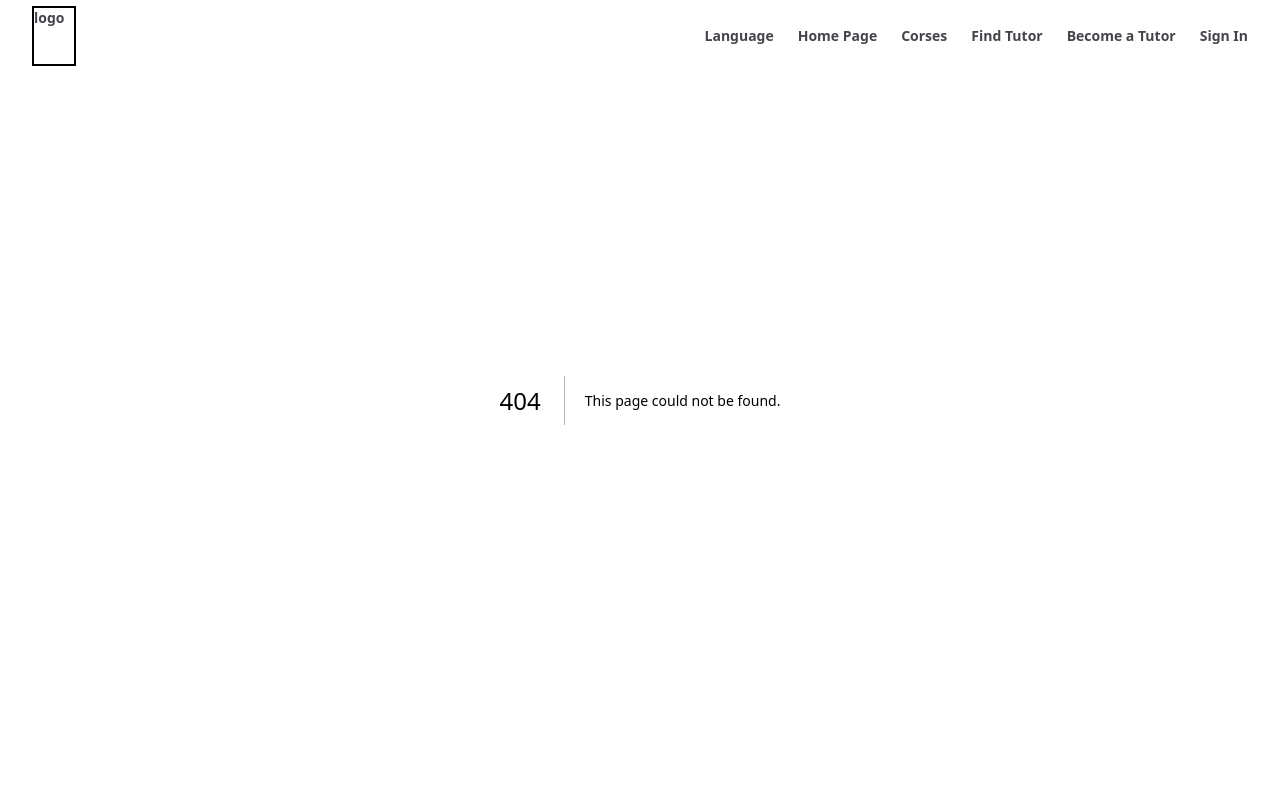
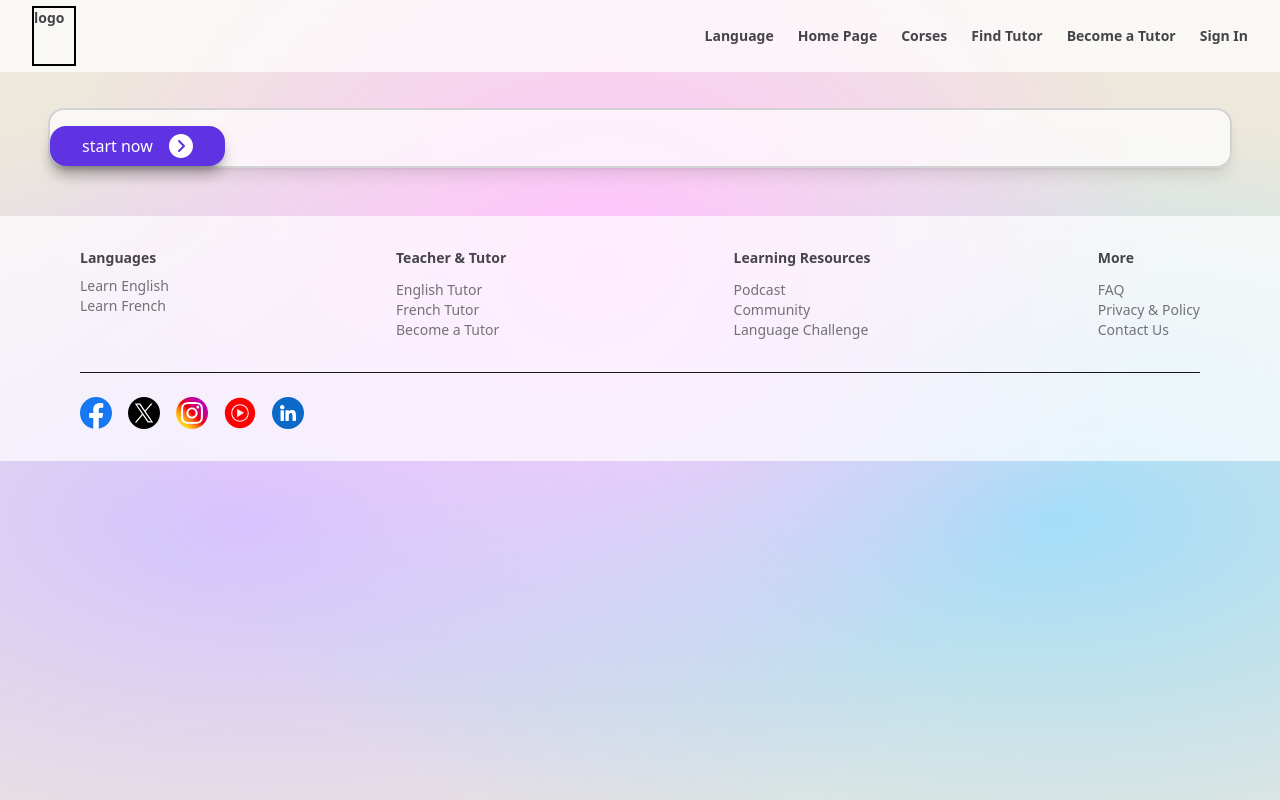
Before and after one commit to erfan2220/learningEnglish-Front, a Next.js app in the folder learning/: page /signin in a window 1280 px wide. Before the commit this address had no page. Shown: the top 800 px of the page. Built offline with nearby package versions, Linux system fonts and the light colour scheme.

Commit message:
feat: Button component created

```diff
--- /dev/null
+++ b/learning/app/signin/page.tsx
@@ -0,0 +1,12 @@
+import SignIn from "@/components/SignIn/SignIn";
+import React from "react";
+
+const SignInPage = () => {
+  return (
+    <div>
+      <SignIn />
+    </div>
+  );
+};
+
+export default SignInPage;
--- a/learning/components/Button/Button.tsx
+++ b/learning/components/Button/Button.tsx
@@ -1,7 +1,52 @@
 import React from "react";
+import Image, { StaticImageData } from "next/image";
+import buttonIcon from "../../assets/icons/arrowWhite.svg";
 
-const Button = () => {
-  return <div>Button</div>;
+interface ButtonProps {
+  type: "button" | "submit" | "reset";
+  label: string;
+  widthBtn?: string;
+  colorBtn?: string; // رنگ اصلی دکمه
+  colorBtnText?: string; // رنگ متن دکمه
+  colorBtnBorder?: string;
+  colorBtnHover?: string; // رنگ دکمه  hover
+  colorBtnActive?: string; // رنگ دکمه   active
+  btnIcon?: StaticImageData;
+  onclick?: () => void;
+}
+
+const Button: React.FC<ButtonProps> = ({
+  type,
+  label,
+  widthBtn,
+  colorBtn = "bg-[#5F33E1]",
+  colorBtnText = "text-white",
+  colorBtnBorder = "border-[#5F33E1]",
+  colorBtnHover = "hover:bg-[#35129D]",
+  colorBtnActive = "active:bg-[#9571FF]",
+  btnIcon = buttonIcon,
+  onclick,
+}) => {
+  return (
+    <div>
+      <button
+        className={`rounded-2xl flex gap-4 items-center justify-center px-8 py-2 shadow-lg shadow-black/30 hover:cursor-pointer mt-4 font-medium ${colorBtn} ${colorBtnText} ${colorBtnHover} ${colorBtnActive}`}
+        type={type}
+        style={{
+          width: widthBtn,
+          backgroundColor: colorBtn,
+          color: colorBtnText,
+          border: colorBtnBorder,
+        }}
+        onClick={onclick}
+      >
+        <p>{label}</p>
+        {btnIcon && (
+          <Image src={btnIcon} alt="button icon" width={24} height={24} />
+        )}
+      </button>
+    </div>
+  );
 };
 
 export default Button;
--- a/learning/components/LandingPage/LandingPage.tsx
+++ b/learning/components/LandingPage/LandingPage.tsx
@@ -13,6 +13,7 @@ import FeatureItemLandingPage from "../FeatureItemLandingPage/FeatureItemLanding
 import { featuresData } from "@/constant/features";
 import { becomeTutorData, becomeTutorListData } from "@/constant/becomeTutor";
 import Slide from "../Slide/Slide";
+import Button from "../Button/Button";
 
 const LandingPage = () => {
   return (
@@ -26,12 +27,15 @@ const LandingPage = () => {
               <h1 className="text-[#5C5A60] text-2xl md:text-4xl font-bold mb-4">
                 Speak Confidently, Learn Naturally
               </h1>
+              <div className="mb-10">
                 {featuresData.map((feature) => (
                   <FeatureItemLandingPage
                     key={feature.id}
                     detail={feature.text}
                   />
                 ))}
+              </div>
+              <Button label={"start now"} type="button" />
             </div>
 
             <div className="w-full md:w-1/2">
@@ -73,7 +77,7 @@ const LandingPage = () => {
 
       {/* ////////////////////////tutor cart section////////////////////// */}
 
-      <Layout marginTop={10}>
+      <Layout>
         <Slide />
       </Layout>
 
@@ -131,13 +135,15 @@ const LandingPage = () => {
             <p className="text-[#5C5A60] text-sm md:text-base font-semibold mt-4">
               {becomeTutorData.text}
             </p>
-            <ul className="text-[#5C5A60] text-sm md:text-base mt-4">
+            <ul className="text-[#5C5A60] text-sm md:text-base mt-4 mb-6">
               {becomeTutorListData.map((data) => (
                 <li key={data.id} className="list-disc ml-4 md:ml-8">
                   {data.text}
                 </li>
               ))}
             </ul>
+
+            <Button type="button" label={"become a tutor"} />
           </div>
 
           <div className="hidden md:block md:w-1/2">
--- a/learning/components/Layout/Layout.tsx
+++ b/learning/components/Layout/Layout.tsx
@@ -1,9 +1,9 @@
 import React from "react";
 
-const Layout = ({ children, marginTop = 10 }) => {
+const Layout = ({ children, marginTop = "mt-10" }) => {
   return (
     <div
-      className={`bg-white/70 border-[#D2D2D2] border-2 rounded-2xl shadow-lg mt-${marginTop}`}
+      className={`bg-white/70 border-[#D2D2D2] border-2 rounded-2xl shadow-lg ${marginTop}`}
     >
       {children}
     </div>
--- /dev/null
+++ b/learning/components/SignIn/SignIn.tsx
@@ -0,0 +1,20 @@
+import React from "react";
+import Button from "../Button/Button";
+
+import Layout from "../Layout/Layout";
+
+const SignIn = () => {
+  return (
+    <div className="p-6 md:p-12 max-w-[1320px] mx-auto">
+      <div className="mt-[60px]">
+        <Layout>
+          <form>
+            <Button type="button" label={"start now"} />
+          </form>
+        </Layout>
+      </div>
+    </div>
+  );
+};
+
+export default SignIn;
--- a/learning/components/TutorCart/TutorCart.tsx
+++ b/learning/components/TutorCart/TutorCart.tsx
@@ -3,6 +3,7 @@ import React from "react";
 import Image from "next/image";
 import Country from "../Country/Country";
 import Link from "next/link";
+import Button from "../Button/Button";
 
 const TutorCart = ({ tutorData }: { tutorData: TutorData }) => {
   return (
@@ -35,6 +36,8 @@ const TutorCart = ({ tutorData }: { tutorData: TutorData }) => {
           <p className="font-semibold text-[#5C5A60] text-sm">Price</p>
           <p className="font-bold text-lg text-[#45444A]">{tutorData.price}</p>
         </div>
+
+        <Button type="button" label={"try now"} widthBtn="100%" />
       </Link>
     </div>
   );
```
Also changed, not shown: learning/assets/icons/arrowWhite.svg (added). Lines whose indentation alone changed are shown as unchanged.
